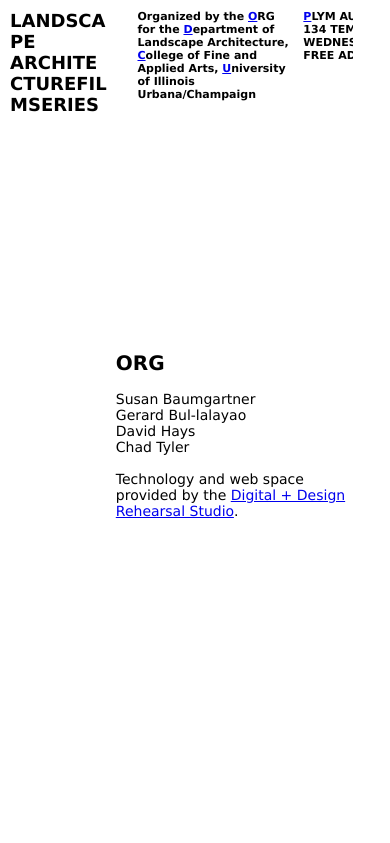
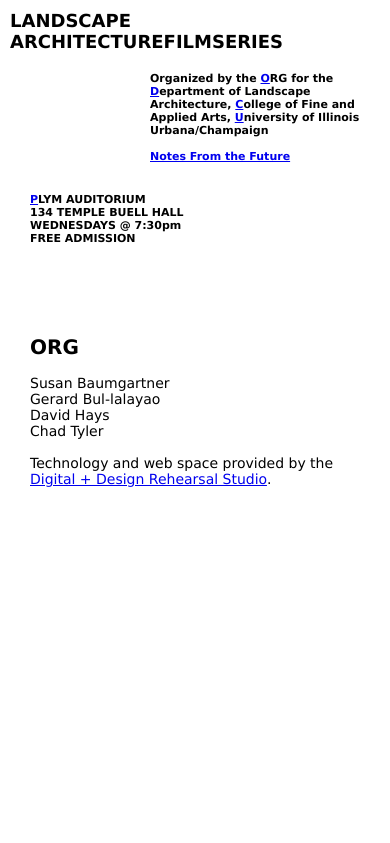
Before and after one commit to ggeerraarrdd/lafs, a Flask app: template templates/org.html in a window 390 px wide; the page is wider, and only the part inside the window is pictured. Shown: the top 843 px of that part. Before the commit the page ends 518 px from the top of that part, so only its background shows below. Run offline with Flask 2, Linux system fonts and the light colour scheme; the template is opened without the code that fills it, so the values that code supplies are empty.

Commit message:
Optimize for tablet and mobile devices

```diff
--- a/static/styles.css
+++ b/static/styles.css
@@ -10,15 +10,9 @@
 }
 
 
-
-
-
-
-
-
-
-
-/* Main Container */
+/*
+* Main Container
+*/
 .main-container {
   margin: 0;
   padding: 0;
@@ -29,14 +23,9 @@
 
 
 
-
-
-
-
-
-
-
-/* Top Container */
+/*
+* Top Container
+*/
 .top-container {
   margin: 0;
   height: 38svh;
@@ -48,8 +37,36 @@
   display: flex;
 }
 
+.top-container-title {
+  margin: 0;
+  padding: 10px;
+  width: 25vw;
+  font-size: 18px;
+  overflow-wrap: break-word;
+}
+
+.top-container-byline {
+  margin: 0;
+  padding-top: 10px;
+  padding-right: 20px;
+  padding-bottom: 10px;
+  padding-left: 20px;
+  width: 55vw;
+}
+
+.top-container-location {
+  margin: 0;
+  padding: 10px;
+  width: 14vw;
+  white-space: nowrap;
+  overflow: hidden;
+}
+
 .top-container-serieses {
-
+  margin: 0;
+  padding: 10px;
+  width: 6vw;
+  font-weight: 100;
   line-height: 1.6em;
 }
 
@@ -62,12 +79,10 @@
   font-size: 11px;
 }
 
-
-
-
-
-
-
+.middle-container {
+  margin: 0;
+  padding: 0;
+}
 
 
 
@@ -97,9 +112,12 @@
 
 .middle-container-right-index {
   margin: 0;
-  padding-left: 30px;
+  padding-top: 0;
   padding-right: 30px;
-  font-size: 44px;
+  padding-bottom: 0;
+  padding-left: 40px;
+  font-size: calc(100% + 1.25vw);
+  line-height: calc(100% + .4vw);
   font-weight: bold;
   display: table-cell;
   vertical-align: middle;
@@ -134,19 +152,12 @@
 }
 
 /* Set the size of the div element that contains the map */
-#map {
+.middle-container-right {
   margin: 0;
   padding: 0;
   height: 24svh;
   width: 78vw;
 }
-
-
-
-
-
-
-
 
 
 
@@ -159,11 +170,15 @@
   position: relative;
   top: 62svh;
   font-size: 15px;
+  display: flex;
+  flex-direction: row;
 }
 
-/* table {
-  height: 100%;
-} */
+.bottom-container-film {
+  margin: 0;
+  padding: 0;
+  width: 395px;
+}
 
 .button-title {
   padding: 2px 2px 2px 0px;
@@ -177,3 +192,260 @@
 .text-left {
   text-align: left !important;
 }
+
+
+/*
+* Strip Container
+*/
+.strip-container {
+  margin: 0;
+  padding: 0;
+  height: 0;
+  width: 0;
+}
+
+
+
+
+
+/*
+* Screen
+*/
+
+
+@media only screen and (max-width: 999px) {
+
+
+  .body-screen {
+    margin: 0;
+    padding: 0;
+    font-family: Verdana, Arial, Helvetica, sans-serif;
+    -webkit-font-smoothing: subpixel-antialiased !important;
+    -webkit-text-size-adjust: 100%;
+    overflow-y: auto;
+  }
+
+
+
+  /*
+  * Main Container
+  */
+  .main-container-screen {
+    margin: 0;
+    padding: 0;
+    height: auto;
+    width: auto;
+    position: static;
+  }
+
+
+
+  /*
+  * Top Container
+  */
+  .top-container-screen {
+    margin: 0;
+    padding: 0 0 30px 0;
+    height: auto;
+    width: auto;
+    font-weight: bold;
+    font-size: 11px;
+    position: static;
+    display: flex;
+    flex-direction: column;
+  }
+
+  .top-container-title-screen {
+    padding: 10px;
+    height: auto;
+    width: auto;
+    font-size: 18px;
+    overflow-wrap: break-word;
+  }
+
+  .top-container-byline-screen {
+    padding-top: 10px;
+    padding-bottom: 20px;
+    padding-left: 150px;
+    height: auto;
+    width: auto;
+  }
+
+  .top-container-location-screen {
+    padding-left: 30px;
+    height: auto;
+    width: auto;
+    white-space: nowrap;
+    overflow: hidden;
+  }
+
+  .top-container-serieses-screen {
+    padding-left: 24px;
+    height: auto;
+    width: auto;
+    font-weight: 100;
+    line-height: 1.6em;
+  }
+
+  .button-series {
+    padding-bottom: 2px;
+    background: none !important;
+    border: none;
+    cursor: pointer;
+    font-weight: bold;
+    font-size: 11px;
+  }
+
+
+
+  /*
+  Middle Container
+  */
+  .middle-container-screen {
+    margin: 0;
+    padding: 0;
+    height: auto;
+    width: auto;
+    position: static;
+    display: flex;
+    flex-direction: column;
+  }
+
+  .middle-container-left-screen {
+    margin: 0;
+    padding: 0;
+    height: 0;
+    width: 0;
+  }
+
+  .middle-container-right-screen {
+    margin: 0;
+    padding: 0;
+    min-height: 30vh;
+    width: auto;
+    position: static;
+    display: table;
+  }
+
+  .middle-container-right-index-screen {
+    margin: 0;
+    padding-top: 40px;
+    padding-right: 30px;
+    padding-bottom: 40px;
+    padding-left: 30px;
+    height: auto;
+    width: auto;
+    position: static;
+    font-size: calc(100% + 2.2vw);
+    line-height: calc(100% + 1vw);
+    font-weight: bold;
+    display: table-cell;
+    vertical-align: middle;
+  }
+
+  .middle-container-right-film-screen {
+    margin: 0;
+    padding-top: 35px;
+    padding-right: 30px;
+    padding-bottom: 35px;
+    padding-left: 30px;
+    height: auto;
+    width: auto;
+    position: static;
+    font-size: 14px;
+    display: table;
+  }
+
+  .middle-container-right-film-title-screen {
+    height: auto;
+    width: auto;
+    position: static;
+    font-size: 20px;
+    font-weight: bold;
+  }
+
+  .middle-container-right-org-screen {
+    margin: 0;
+    padding-left: 30px;
+    padding-right: 30px;
+    padding-top: 30px;
+    height: auto;
+    width: auto;
+    position: static;
+    font-size: 14px;
+  }
+
+  .middle-container-right-org-title-screen {
+    height: auto;
+    width: auto;
+    position: static;
+    font-size: 20px;
+    font-weight: bold;
+  }
+
+  /* Set the size of the div element that contains the map */
+  .middle-container-right-screen {
+    margin: 0;
+    padding: 0;
+    height: auto;
+    width: 100%;
+  }
+
+
+
+  /*
+  Bottom Container
+  */
+  .bottom-container-screen {
+    margin: 0;
+    padding: 40px 0 300px 150px;
+    height: auto;
+    width: auto;
+    position: static;
+    font-size: 15px;
+    display: flex;
+    flex-direction: column;
+  }
+
+  .bottom-container-film-screen {
+    margin: 0;
+    padding: 0 0 50px 0;
+    width: 375px;
+  }
+
+  .button-title {
+    padding: 2px 2px 2px 0px;
+    background: none !important;
+    border: none;
+    cursor: pointer;
+    font-size: 15px;
+    font-weight: bold;
+  }
+
+  .text-left {
+    text-align: left !important;
+  }
+
+
+
+  /*
+  * Strip Container
+  */
+  .strip-container-screen {
+    padding-bottom: 60px;
+    padding-left: 115px;
+    height: 200px;
+    width: auto;
+  }
+
+  .strip-container-gif-screen {
+    height: 200px;
+    width: auto;
+    background-position: center;
+    background-size: cover;
+  }
+
+
+
+
+}
--- a/templates/film.html
+++ b/templates/film.html
@@ -4,7 +4,7 @@
 
 {% block main %}
 
-<div class="middle-container-right-film">
+<div class="middle-container-right-film middle-container-right-film-screen">
 
     <!-- Film - Schedule -->
     {% for schedule in schedules %}
@@ -14,7 +14,7 @@
     {% endfor %}
 
     <!-- Film - Title -->
-    <span class="middle-container-right-film-title" style="color: {{ series.color3 }};">
+    <span class="middle-container-right-film-title middle-container-right-film-title-screen" style="color: {{ series.color3 }};">
         {{ film.film_title.upper() }}<br>
     </span>
 
@@ -24,7 +24,7 @@
 
     <!-- Film - Description -->
     {% if film.film_description %}
-    <span style="display: inline-block; width: 50%;">
+    <span style="display: inline-block; width: 60%;">
         {{ film.film_description }}
     </span><br>
     <br>
--- a/templates/index.html
+++ b/templates/index.html
@@ -4,7 +4,7 @@
 
 {% block main %}
 
-<div class="middle-container-right-index">
+<div class="middle-container-right-index middle-container-right-index-screen">
 
     <span style="color: {{ series.color1 }};">{{ series.series_title.upper() }}
     <span style="color: {{ series.color3 }};">
--- a/templates/layout.html
+++ b/templates/layout.html
@@ -20,29 +20,32 @@
     </title>
 </head>
 
-<body>
+<body class="body-screen">
 
-    <div class="main-container" bgcolor="{{ series.color1 }}">
+    <div class="main-container main-container-screen" bgcolor="{{ series.color1 }}">
 
         <!-- Top Container -->
-        <div class="top-container" style="background-color: {{ series.color1 }}; color: {{ series.color2 }};">
+        <div class="top-container top-container-screen" style="background-color: {{ series.color1 }}; color: {{ series.color2 }};">
 
             <!-- Top Container - Title -->
-            <div style="padding: 10px; width: 25vw; font-size: 18px; overflow-wrap: break-word;">
+            <div class="top-container-title top-container-title-screen">
                 {{ series.semester.upper() }}<span style="color: {{ series.color3 }};">LANDSCAPE<br>ARCHITECTURE</span>FILMSERIES
             </div>
 
             <!-- Top Container - Byline -->
-            <div style="padding-top: 10px; padding-left: 20px; width: 55vw;">
+            <div class="top-container-byline top-container-byline-screen">
                 Organized by the <a href="/org" style="color: {{ series.color3 }};">O</a>RG for the
                 <a href="https://landarch.illinois.edu/" target="_blank" style="color: {{ series.color3 }};">D</a>epartment of
                 Landscape Architecture, <a href="https://faa.illinois.edu/" target="_blank" style="color: {{ series.color3 }};">C</a>ollege
                 of Fine and Applied Arts, <a href="https://illinois.edu/" target="_blank" style="color: {{ series.color3 }};">U</a>niversity
-                of Illinois Urbana/Champaign
+                of Illinois Urbana/Champaign<br>
+                <br>
+                <a href="https://github.com/ggeerraarrdd/film-series" target="_blank" style="color: {{ series.color3 }};">Notes
+                From the Future</a>
             </div>
 
             <!-- Top Container - Location -->
-            <div style="padding: 10px; width: 14vw; white-space: nowrap; overflow: hidden;">
+            <div class="top-container-location top-container-location-screen">
                 <a href="/map" style="color: {{ series.color3 }};">P</a>LYM AUDITORIUM<br>
                 134 TEMPLE BUELL HALL<br>
                 WEDNESDAYS @ 7:30pm<br>
@@ -50,12 +53,12 @@
             </div>
 
             <!-- Top Container - Links to all past and current series -->
-            <div class="top-container-serieses" style="padding: 10px; width: 6vw; font-weight: 100;">
+            <div class="top-container-serieses top-container-serieses-screen">
                 {% for series_id in series_ids %}
                 {% if series_id.series_display == "Yes" %}
                 <form action="/series" method="post">
                     <input type="hidden" name="series-id" class="hidden-field" value="{{ series_id.series_id }}">
-                    <button class="button-series text-left" name="button-series" type="submit">
+                    <button class="button-series button-series-screen text-left" name="button-series" type="submit">
                         <span style="text-decoration: underline; color: {{ series.color3 }};">
                             {{ series_id.series_semester.0 -}}
                         </span><span style="text-decoration: none; color: {{ series.color2 }};">
@@ -65,6 +68,9 @@
                 </form>
                 {% endif %}
                 {% endfor %}
+
+
+
             </div>
 
         </div>
@@ -74,14 +80,14 @@
 
 
         <!-- Middle Container -->
-        <div class="middle-container">
+        <div class="middle-container middle-container-screen">
 
             <!-- Middle Container - Left -->
-            <div class="middle-container-left" style="background-color: {{ series.color1 }};">
+            <div class="middle-container-left middle-container-left-screen" style="background-color: {{ series.color1 }};">
             </div>
 
             <!-- Middle Container - Right -->
-            <div class="middle-container-right" style="background-color: {{ series.color2 }}; color: {{ series.color1 }};">
+            <div class="middle-container-right middle-container-right-screen" style="background-color: {{ series.color2 }}; color: {{ series.color1 }};">
             {% block main %}{% endblock %}
             </div>
 
@@ -92,18 +98,18 @@
 
 
         <!-- Bottom Container -->
-        <div class="bottom-container" style="background-color: {{ series.color1 }};">
+        <div class="bottom-container bottom-container-screen" style="background-color: {{ series.color1 }};">
 
-            <table>
-                <tr>
             <!-- List of films and their scheduled showtimes for selected series -->
             {% for schedule in schedules %}
 
+            <div class="bottom-container-film bottom-container-film-screen">
+            <table>
+                <tr>
                     <td valign="top">
                         <span style="color: {{ series.color2 }};">+</span>
                     </td>
-                    <td valign="top" style="word-wrap: break-word;">
-                        <div style="width: 375px;">
+                    <td valign="top">
                         <!-- Date -->
                         <span style="color: {{ series.color2 }};">
                             {{ schedule.day }}.{{ schedule.month.lower() }}<br>
@@ -131,14 +137,23 @@
                             </span>
                         </span>
                         <br>
+                    </td>
+                </tr>
+            </table>
             </div>
-                    </td>
 
             {% endfor %}
-                </tr>
-            </table>
 
         </div>
+
+        <!-- Strip Container -->
+        <div class="strip-container strip-container-screen" style="background-color: {{ series.color2 }};">
+
+            <div class="strip-container-gif-screen" style="background-image: url(); background-color: {{ series.color1 }};">
+
+            </div>
+
+        <div>
 
 
         <!-- Google tag (gtag.js) -->
--- a/templates/map.html
+++ b/templates/map.html
@@ -10,7 +10,7 @@
 {% block main %}
 
 
-<div id="map" class="middle-container-right" map-lat="40.102436" map-lng="-88.228300" map-zoom="16" map-marker-title="Plym Auditorium"></div>
+<div id="map" class="middle-container-right middle-container-right-screen" map-lat="40.102436" map-lng="-88.228300" map-zoom="16" map-marker-title="Plym Auditorium"></div>
 
         <script>(g => { var h, a, k, p = "The Google Maps JavaScript API", c = "google", l = "importLibrary", q = "__ib__", m = document, b = window; b = b[c] || (b[c] = {}); var d = b.maps || (b.maps = {}), r = new Set, e = new URLSearchParams, u = () => h || (h = new Promise(async (f, n) => { await (a = m.createElement("script")); e.set("libraries", [...r] + ""); for (k in g) e.set(k.replace(/[A-Z]/g, t => "_" + t[0].toLowerCase()), g[k]); e.set("callback", c + ".maps." + q); a.src = `https://maps.${c}apis.com/maps/api/js?` + e; d[q] = f; a.onerror = () => h = n(Error(p + " could not load.")); a.nonce = m.querySelector("script[nonce]")?.nonce || ""; m.head.append(a) })); d[l] ? console.warn(p + " only loads once. Ignoring:", g) : d[l] = (f, ...n) => r.add(f) && u().then(() => d[l](f, ...n)) })
                 ({ key: "{{ map_api_key }}", v: "beta" });</script>
```
Also changed, not shown: README.md, static/images/film-series0_1.png (added), static/images/film-series1_3.png (added), static/images/film-series2_3.png (added), static/images/film-series3_3.png (added), static/images/film-series4_2.png (added), static/images/film-series5_2.png (added), 2 other files. Lines whose indentation alone changed are shown as unchanged.
